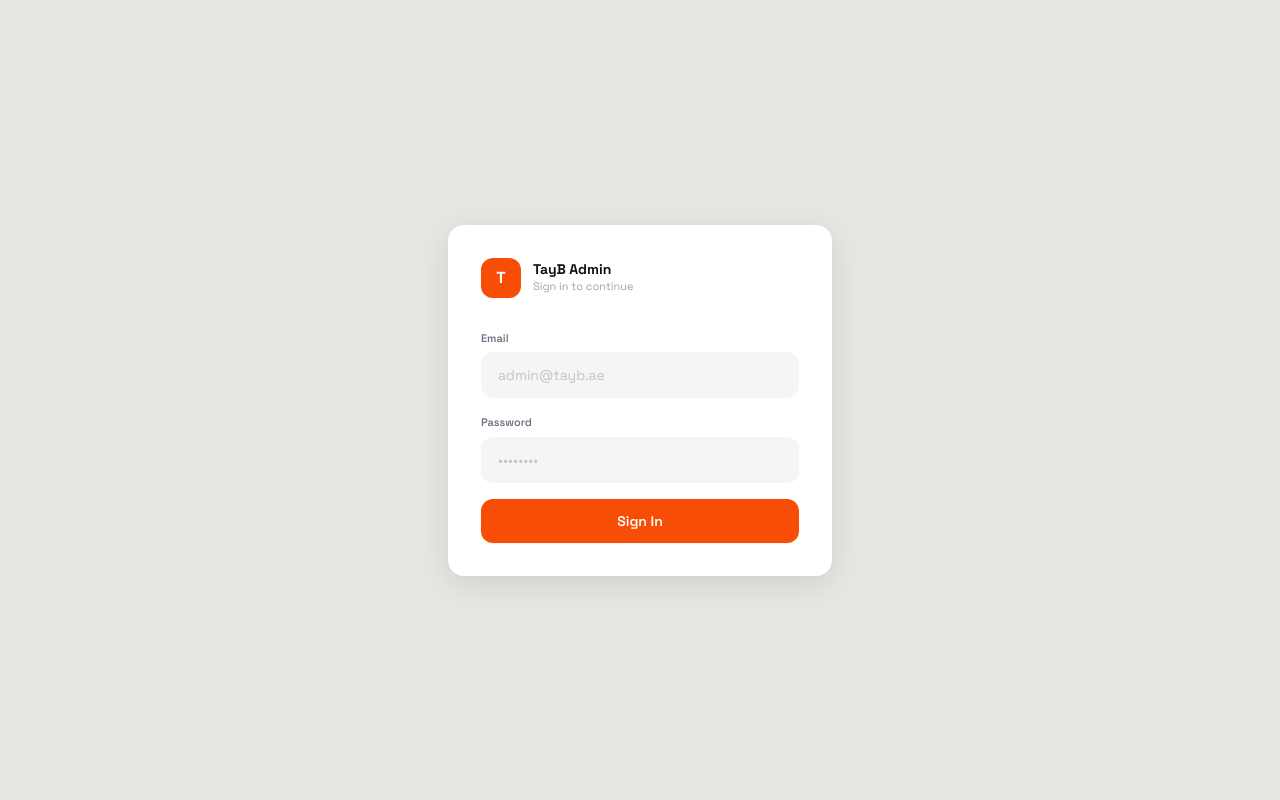
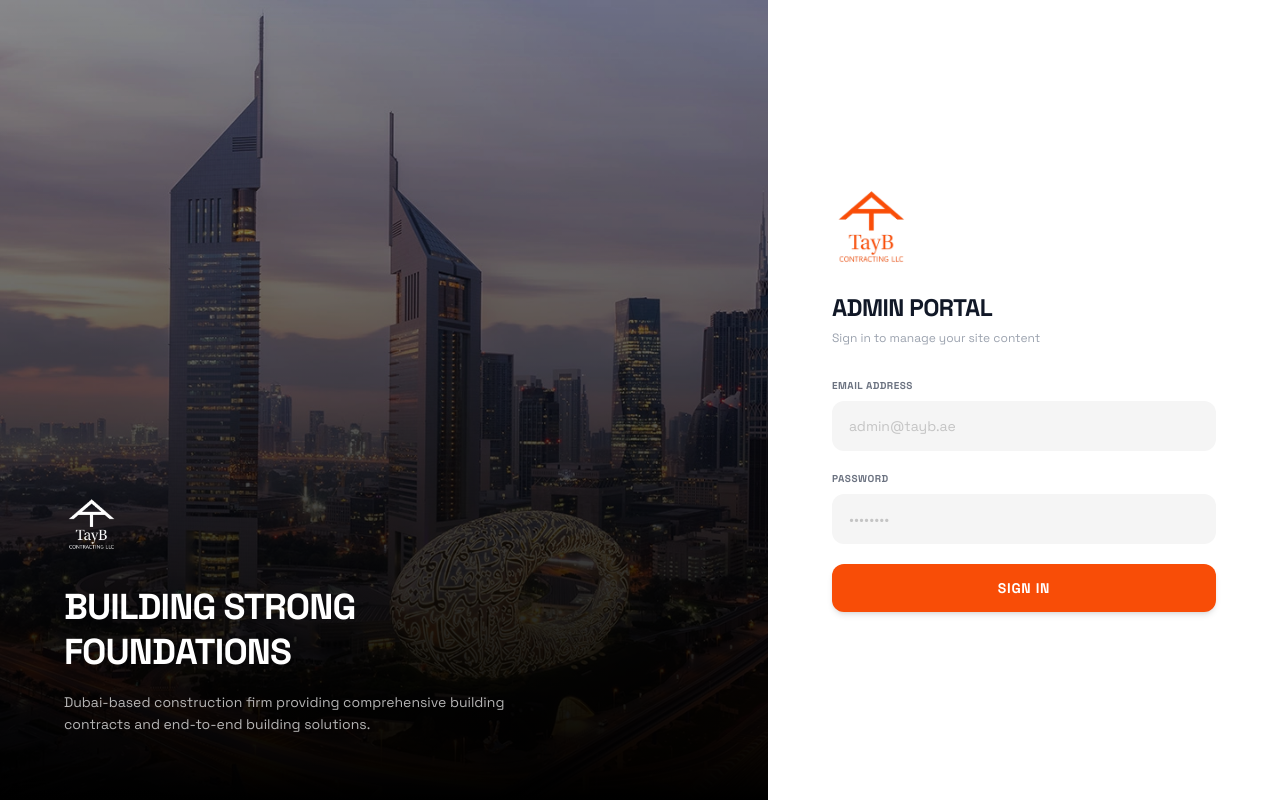
Before and after one commit to rabbitoxcommunity/tayb, a React (Vite) app: page /admin/login in a window 1280 px wide. Built offline with nearby package versions, Linux system fonts and the light colour scheme; no server answers.

Commit message:
style fix

```diff
--- a/src/admin/layouts/AdminLayout.jsx
+++ b/src/admin/layouts/AdminLayout.jsx
@@ -112,18 +112,12 @@ function AdminLayoutInner() {
         <div className="flex-1 flex flex-col bg-[#F7F8FA] overflow-hidden">
 
           {/* Top bar */}
-          <header className="flex items-center justify-end gap-1.5 px-6 py-3.5 bg-white border-b border-[#F0F0F0] shrink-0">
-            <button className="h-9 w-9 flex items-center justify-center rounded-xl text-[#9CA3AF] hover:bg-[#F5F5F5] hover:text-[#f84d07] transition-colors">
-              <svg className="h-5 w-5" fill="none" stroke="currentColor" strokeWidth={1.8} viewBox="0 0 24 24">
-                <path strokeLinecap="round" strokeLinejoin="round" d="M14.857 17.082a23.848 23.848 0 005.454-1.31A8.967 8.967 0 0118 9.75v-.7V9A6 6 0 006 9v.75a8.967 8.967 0 01-2.312 6.022c1.733.64 3.56 1.085 5.455 1.31m5.714 0a24.255 24.255 0 01-5.714 0m5.714 0a3 3 0 11-5.714 0" />
-              </svg>
-            </button>
-            <button className="h-9 w-9 flex items-center justify-center rounded-xl text-[#9CA3AF] hover:bg-[#F5F5F5] hover:text-[#f84d07] transition-colors">
-              <svg className="h-5 w-5" fill="none" stroke="currentColor" strokeWidth={1.8} viewBox="0 0 24 24">
-                <path strokeLinecap="round" strokeLinejoin="round" d="M9.594 3.94c.09-.542.56-.94 1.11-.94h2.593c.55 0 1.02.398 1.11.94l.213 1.281c.063.374.313.686.645.87.074.04.147.083.22.127.324.196.72.257 1.075.124l1.217-.456a1.125 1.125 0 011.37.49l1.296 2.247a1.125 1.125 0 01-.26 1.431l-1.003.827c-.293.24-.438.613-.431.992a6.759 6.759 0 010 .255c-.007.378.138.75.43.99l1.005.828c.424.35.534.954.26 1.43l-1.298 2.247a1.125 1.125 0 01-1.369.491l-1.217-.456c-.355-.133-.75-.072-1.076.124a6.57 6.57 0 01-.22.128c-.331.183-.581.495-.644.869l-.213 1.28c-.09.543-.56.941-1.11.941h-2.594c-.55 0-1.02-.398-1.11-.94l-.213-1.281c-.062-.374-.312-.686-.644-.87a6.52 6.52 0 01-.22-.127c-.325-.196-.72-.257-1.076-.124l-1.217.456a1.125 1.125 0 01-1.369-.49l-1.297-2.247a1.125 1.125 0 01.26-1.431l1.004-.827c.292-.24.437-.613.43-.992a6.932 6.932 0 010-.255c.007-.378-.138-.75-.43-.99l-1.004-.828a1.125 1.125 0 01-.26-1.43l1.297-2.247a1.125 1.125 0 011.37-.491l1.216.456c.356.133.751.072 1.076-.124.072-.044.146-.087.22-.128.332-.183.582-.495.644-.869l.214-1.281z" /><path strokeLinecap="round" strokeLinejoin="round" d="M15 12a3 3 0 11-6 0 3 3 0 016 0z" />
-              </svg>
-            </button>
-            <div className="h-9 w-9 rounded-full bg-[#f84d07]/15 flex items-center justify-center ml-1 cursor-pointer hover:bg-[#f84d07]/25 transition-colors">
+          <header className="flex items-center justify-end px-6 py-3.5 bg-white border-b border-[#F0F0F0] shrink-0">
+            <div
+              onClick={handleLogout}
+              title="Sign Out"
+              className="h-9 w-9 rounded-full bg-[#f84d07]/15 flex items-center justify-center ml-1 cursor-pointer hover:bg-[#f84d07]/25 transition-colors"
+            >
               <span className="text-xs font-bold text-[#f84d07]">{initials}</span>
             </div>
           </header>
--- a/src/admin/pages/LoginPage.jsx
+++ b/src/admin/pages/LoginPage.jsx
@@ -17,35 +17,64 @@ export default function LoginPage() {
   }
 
   const inp = (field) => [
-    'w-full rounded-xl px-4 py-3 text-sm text-[#111] placeholder:text-[#C4C4C4] outline-none focus:ring-2 focus:bg-white border transition-all',
+    'w-full rounded-xl px-4 py-3.5 text-sm text-[#111] placeholder:text-[#C4C4C4] outline-none focus:ring-2 focus:bg-white border transition-all duration-200',
     errors[field]
       ? 'bg-red-50 border-red-300 focus:ring-red-500/20'
       : 'bg-[#F5F5F5] border-transparent focus:ring-[#f84d07]/20 focus:border-[#f84d07]/30',
   ].join(' ')
 
   return (
-    <div className="min-h-screen bg-[#E8E6E3] flex items-center justify-center p-4">
-      <div className="w-full max-w-sm bg-white rounded-2xl shadow-[0_8px_32px_rgba(0,0,0,0.10)] border border-white/60 p-8">
-
-        <div className="flex items-center gap-3 mb-8">
-          <div className="h-10 w-10 rounded-xl bg-[#f84d07] flex items-center justify-center shadow-sm">
-            <span className="text-white font-black text-base leading-none">T</span>
-          </div>
-          <div>
-            <p className="font-bold text-[#111] text-sm leading-tight">TayB Admin</p>
-            <p className="text-[11px] text-[#9CA3AF]">Sign in to continue</p>
+    <div className="min-h-screen flex bg-gray-50 font-sans">
+      {/* Left panel: poster image (visible on lg screens only) */}
+      <div className="hidden lg:flex lg:w-3/5 relative overflow-hidden bg-black select-none">
+        <img
+          src="/poster.webp"
+          alt="TayB Construction"
+          className="absolute inset-0 h-full w-full object-cover opacity-60"
+        />
+        <div className="absolute inset-0 bg-gradient-to-t from-black via-black/40 to-transparent" />
+        <div className="absolute bottom-16 left-16 z-10 max-w-md">
+          <img src="/logo.svg" alt="TayB" className="h-14 w-auto mb-8 brightness-0 invert" />
+          <h2 className="text-4xl font-black text-white leading-tight uppercase tracking-tight mb-4">
+            Building Strong Foundations
+          </h2>
+          <p className="text-white/70 text-sm leading-relaxed">
+            Dubai-based construction firm providing comprehensive building contracts and end-to-end building solutions.
+          </p>
         </div>
       </div>
 
-        <form onSubmit={handleSubmit(onSubmit)} className="space-y-4">
+      {/* Right panel: Login form */}
+      <div className="w-full lg:w-2/5 flex flex-col justify-center px-6 sm:px-12 lg:px-16 bg-gray-100 lg:bg-white relative">
+        {/* Mobile background banner */}
+        <div className="lg:hidden absolute inset-0 bg-black overflow-hidden select-none">
+          <img
+            src="/poster.webp"
+            alt="TayB Background"
+            className="h-full w-full object-cover opacity-30 blur-[2px]"
+          />
+          <div className="absolute inset-0 bg-black/30" />
+        </div>
+
+        {/* Form Container (white card on mobile, transparent layout on desktop) */}
+        <div className="relative z-10 w-full max-w-sm mx-auto bg-white rounded-3xl p-8 shadow-2xl border border-gray-100/50 lg:bg-transparent lg:p-0 lg:shadow-none lg:border-0">
+
+          {/* Logo and header */}
+          <div className="flex flex-col items-center lg:items-start mb-8 text-center lg:text-left">
+            <img src="/logo.svg" alt="TayB Logo" className="h-20 w-auto mb-6" />
+            <h1 className="text-2xl font-black text-gray-900 uppercase tracking-tight">Admin Portal</h1>
+            <p className="text-xs text-gray-400 mt-1.5">Sign in to manage your site content</p>
+          </div>
+
+          <form onSubmit={handleSubmit(onSubmit)} className="space-y-5">
             {errors.root && (
-            <div className="bg-red-50 border border-red-100 rounded-xl px-4 py-3 text-xs text-red-500">
+              <div className="bg-red-50 border border-red-100 rounded-xl px-4 py-3 text-xs text-red-500 font-medium">
                 {errors.root.message}
               </div>
             )}
 
             <div>
-            <label className="block text-[11px] font-semibold text-[#6B7280] mb-1.5">Email</label>
+              <label className="block text-[10px] font-bold text-gray-500 uppercase tracking-wider mb-2">Email Address</label>
               <input
                 type="email"
                 placeholder="admin@tayb.ae"
@@ -55,11 +84,11 @@ export default function LoginPage() {
                   pattern: { value: /^[^\s@]+@[^\s@]+\.[^\s@]+$/, message: 'Enter a valid email address' },
                 })}
               />
-            {errors.email && <p className="mt-1.5 text-[11px] text-red-500">{errors.email.message}</p>}
+              {errors.email && <p className="mt-1.5 text-[11px] text-red-500 font-medium">{errors.email.message}</p>}
             </div>
 
             <div>
-            <label className="block text-[11px] font-semibold text-[#6B7280] mb-1.5">Password</label>
+              <label className="block text-[10px] font-bold text-gray-500 uppercase tracking-wider mb-2">Password</label>
               <input
                 type="password"
                 placeholder="••••••••"
@@ -69,18 +98,19 @@ export default function LoginPage() {
                   minLength: { value: 6, message: 'Password must be at least 6 characters' },
                 })}
               />
-            {errors.password && <p className="mt-1.5 text-[11px] text-red-500">{errors.password.message}</p>}
+              {errors.password && <p className="mt-1.5 text-[11px] text-red-500 font-medium">{errors.password.message}</p>}
             </div>
 
             <button
               type="submit"
               disabled={isSubmitting}
-            className="w-full bg-[#f84d07] hover:bg-[#d94206] disabled:opacity-50 text-white font-semibold py-3 rounded-xl text-sm transition-colors shadow-sm mt-2"
+              className="w-full bg-[#f84d07] hover:bg-[#d94206] disabled:opacity-50 text-white font-bold py-3.5 rounded-xl text-sm transition-all duration-200 shadow-md hover:shadow-lg active:scale-[0.98] mt-2 uppercase tracking-wider"
             >
               {isSubmitting ? 'Signing in…' : 'Sign In'}
             </button>
           </form>
         </div>
       </div>
+    </div>
   )
 }
```
Lines whose indentation alone changed are shown as unchanged.
